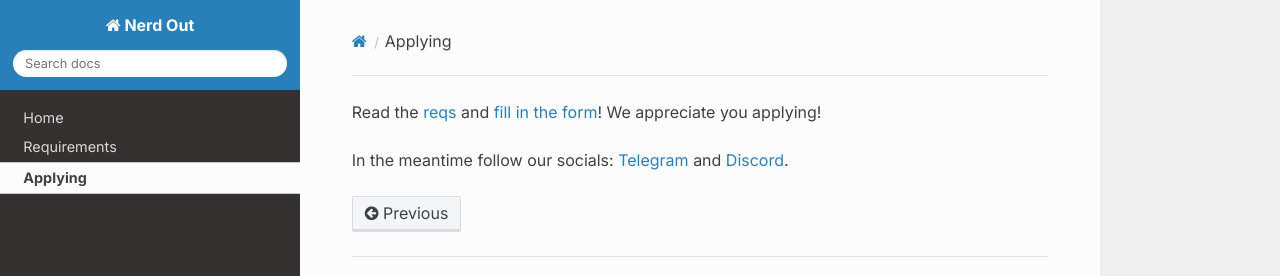
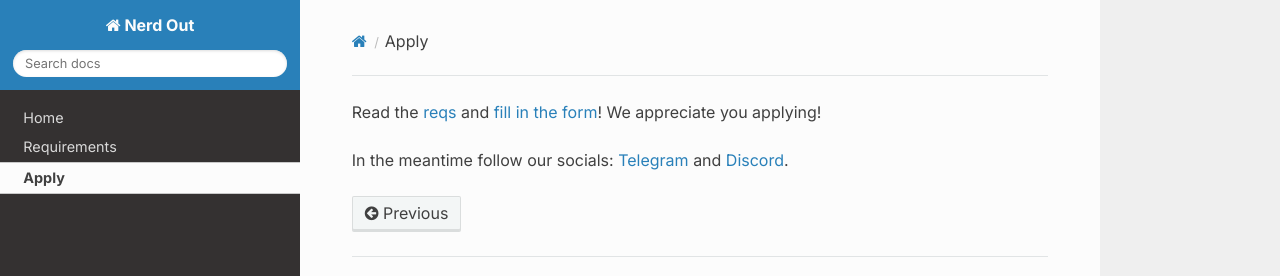
Before and after one commit to thinkinrocks/nerdout, an MkDocs documentation site: the page built from docs/apply.md, in a window 1280 px wide. Shown: the top 276 px of the page. Built offline with MkDocs 1.6.1, drawn with Linux system fonts in a browser that asks for light colours; nearby versions of some CDN libraries.

Commit message:
Rename applying to apply

```diff
--- a/mkdocs.yml
+++ b/mkdocs.yml
@@ -5,7 +5,7 @@ theme:
 nav:
   - Home: index.md
   - Requirements: requirements.md
-  - Applying: applying.md
+  - Apply: apply.md
 
 extra_css:
   - css/extra.css
```
Also changed, not shown: docs/apply.md (renamed from docs/applying.md).
